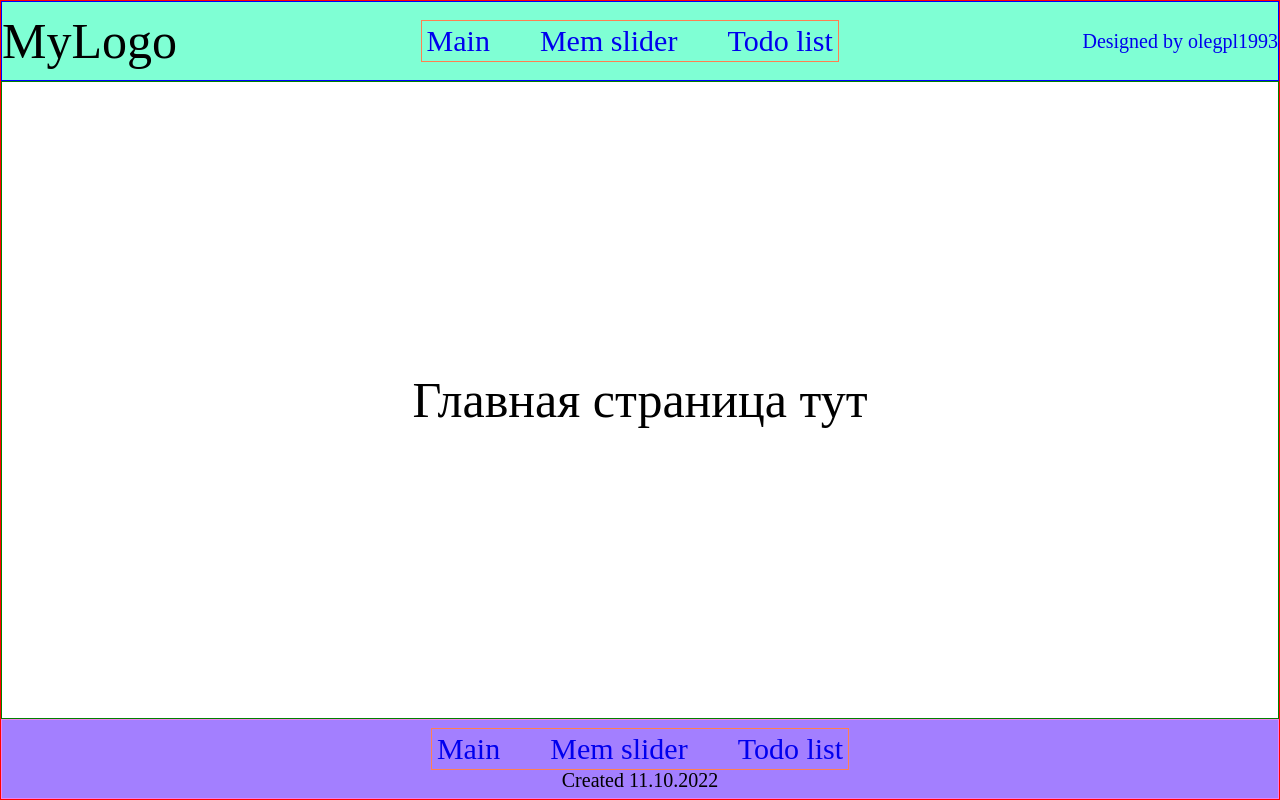
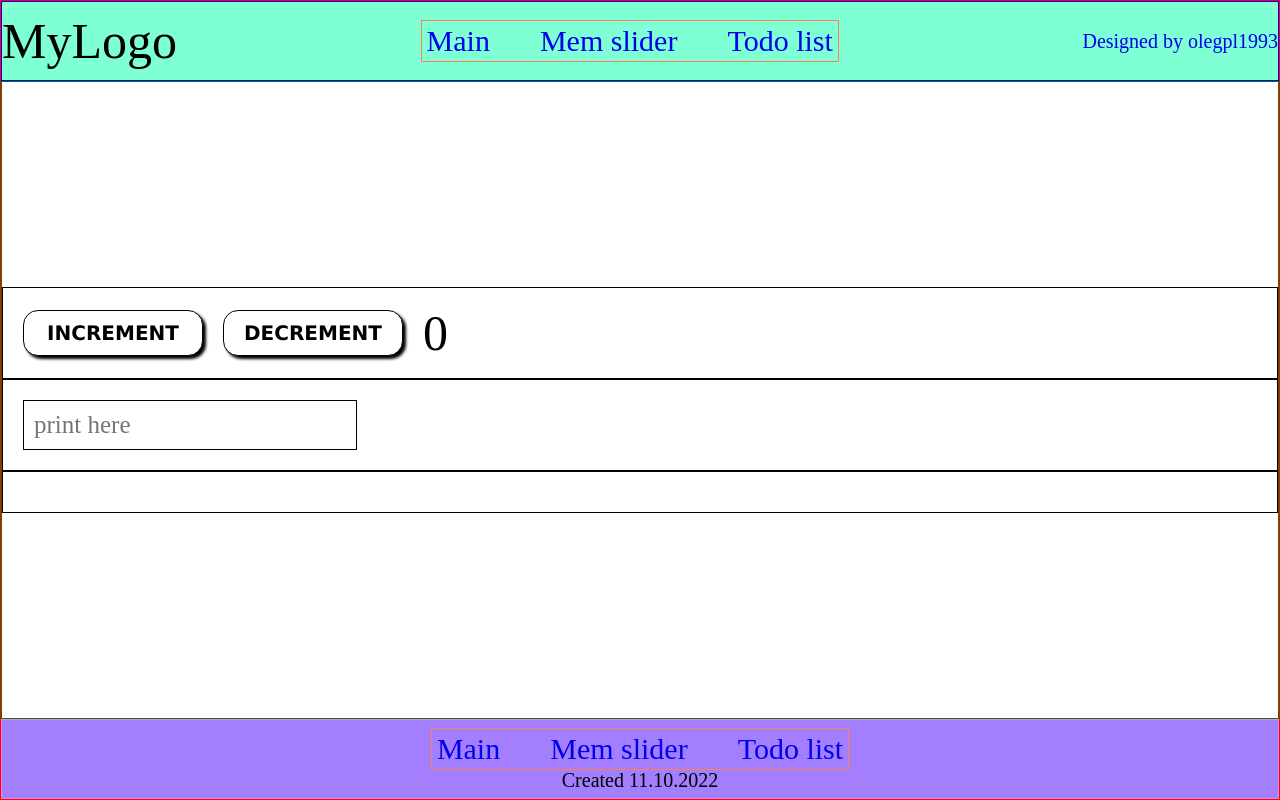
Before and after one commit to olegpl1993/my-react-app, a React (Create React App) app: page / in a window 1280 px wide. Built offline with nearby package versions, Linux system fonts and the light colour scheme.

Commit message:
feat: add counter and textinput

```diff
--- a/src/modules/main/Main.css
+++ b/src/modules/main/Main.css
@@ -1,7 +1,12 @@
 .main {
-display: flex;
-align-items: center;
-justify-content: center;
-height: 100%;
-font-size: 50px;
+  display: flex;
+  flex-direction: column;
+  justify-content: center;
+  height: 100%;
+  font-size: 50px;
 }
+
+.line {
+  border: 1px solid black;
+  padding: 20px;
+}
--- a/src/modules/main/Main.js
+++ b/src/modules/main/Main.js
@@ -1,9 +1,19 @@
 import './Main.css';
+import Counter from './counter/Counter';
+import TextInput from './textInput/TextInput';
 
 function Main() {
   return (
     <div className="main">
-        Главная страница тут
+      <div className="line">
+        <Counter />
+      </div>
+      <div className="line">
+        {<TextInput />}
+      </div>
+      <div className="line">
+
+      </div>
     </div>
   );
 }
--- /dev/null
+++ b/src/modules/main/counter/Counter.css
@@ -0,0 +1,31 @@
+.counter {
+  display: flex;
+  align-items: center;
+  justify-content: flex-start;
+  gap: 20px;
+}
+
+.button {
+  width: 180px;
+  border: 1px solid black;
+  background-color: white;
+  box-shadow: 3px 3px 3px black;
+  text-align: center;
+  font-size: 20px;
+  font-family: Verdana, Geneva, Tahoma, sans-serif;
+  border-radius: 15px;
+  padding: 10px;
+  text-transform: uppercase;
+  font-weight: 700;
+  color: black;
+}
+
+.button:hover {
+  background-color: gray;
+}
+
+.button:active {
+  background-color: rgb(218, 65, 28);
+  box-shadow: 0px 0px 0px black;
+  transform: translate(3px, 3px);
+}
--- /dev/null
+++ b/src/modules/main/counter/Counter.js
@@ -0,0 +1,18 @@
+import './Counter.css';
+import { useState } from 'react';
+
+function Counter() {
+  const [likes, setLikes] = useState(0);
+  const increment = () => setLikes(likes + 1);
+  const decrement = () => setLikes(likes - 1);
+
+  return (
+    <div className="counter">
+      <button button className='button' onClick={increment} > Increment</button>
+      <button className='button' onClick={decrement}>Decrement</button>
+      <div className="likes">{likes}</div>
+    </div>
+  )
+}
+
+export default Counter;
--- /dev/null
+++ b/src/modules/main/textInput/TextInput.css
@@ -0,0 +1,11 @@
+.textInput {
+  display: flex;
+  align-items: center;
+  gap: 20px;
+}
+
+.textInput__input {
+  border: 1px solid black;
+  font-size: 25px;
+  padding: 10px;
+}
--- /dev/null
+++ b/src/modules/main/textInput/TextInput.js
@@ -0,0 +1,14 @@
+import { useState } from "react";
+import './TextInput.css';
+
+function TextInput() {
+  const [value, setValue] = useState('');
+  const inputText = value => setValue(value);
+  return (
+    <div className="textInput">
+      <input className='textInput__input' type="text" placeholder='print here' onInput={e => { inputText(e.target.value) }} />
+      <div className="textInput__value">{value}</div>
+    </div>
+  )
+}
+export default TextInput;
```
